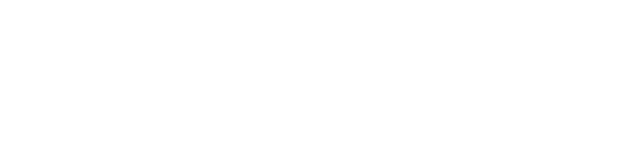
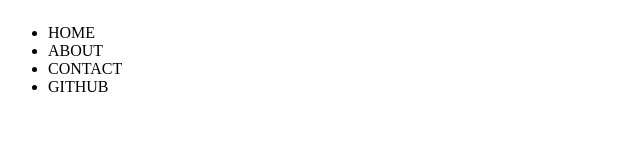
Before and after one commit to CristoforosChoras/portofolio-v1, a website: page src/index.html in a window 1280 px wide. Shown: the whole page, without its empty margins (0-640 px from the left). Drawn offline with nearby package versions, Linux system fonts and the light colour scheme; files that its build step writes are made by us from their sources.

Commit message:
scss files and main grid

```diff
--- a/src/index.html
+++ b/src/index.html
@@ -9,7 +9,16 @@
   </head>
   <body>
     <!-- our web page wi have 3 sections header main and footer  -->
-    <header></header>
+    <header>
+      <nav>
+        <ul>
+          <li><a href="#"></a>HOME</li>
+          <li><a href="#"></a>ABOUT</li>
+          <li><a href="#"></a>CONTACT</li>
+          <li><a href="#"></a>GITHUB</li>
+        </ul>
+      </nav>
+    </header>
     <main></main>
     <footer></footer>
     <script src="./scripts/index.js"></script>
--- a/src/scss/layouts/__layouts-dir.scss
+++ b/src/scss/layouts/__layouts-dir.scss
@@ -1 +1,8 @@
 //Import Layout files
+@import "./header";
+@import"./main-content";
+@import "./footer";
+// main layout is grid 3 rows with header main-content and footer and no columns
+body{
+    display: grid;
+}
```
Also changed, not shown: src/scss/layouts/_footer.scss (added), src/scss/layouts/_header.scss (added), src/scss/layouts/_main-content.scss (added).
